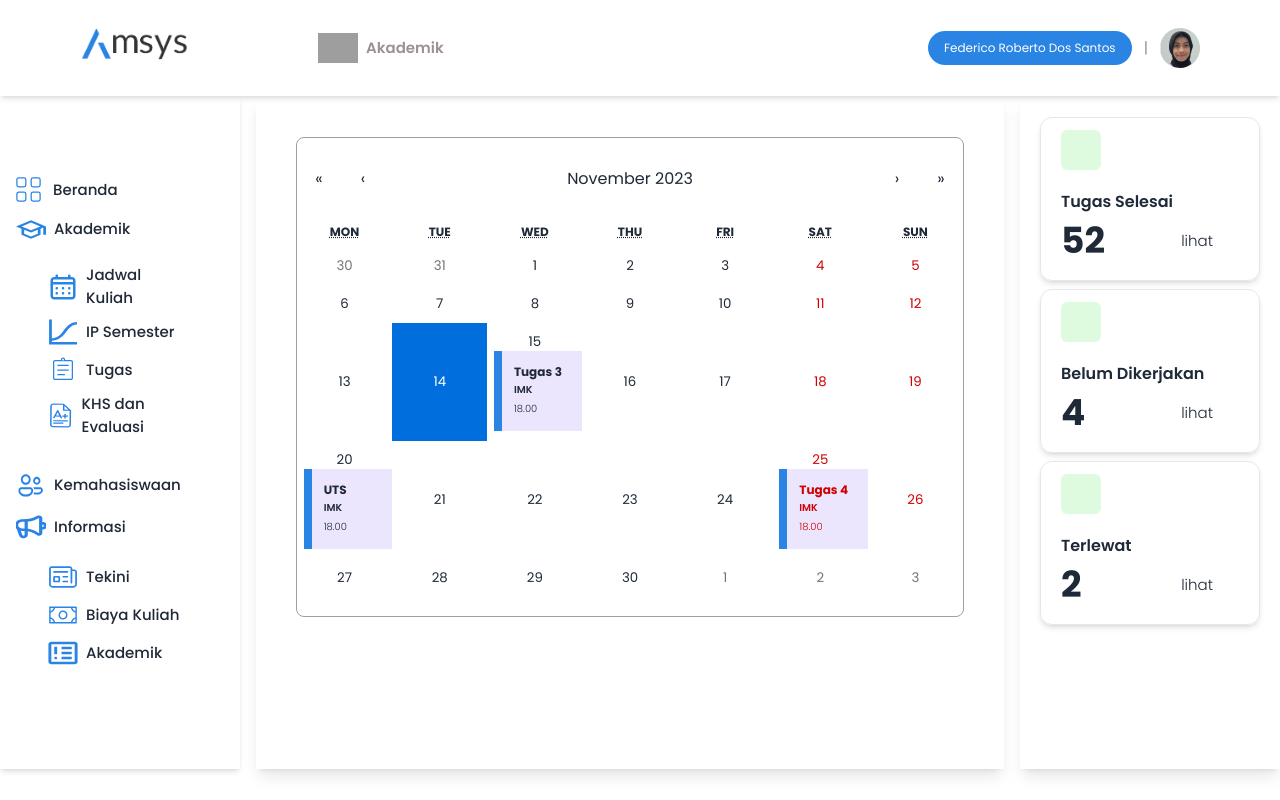
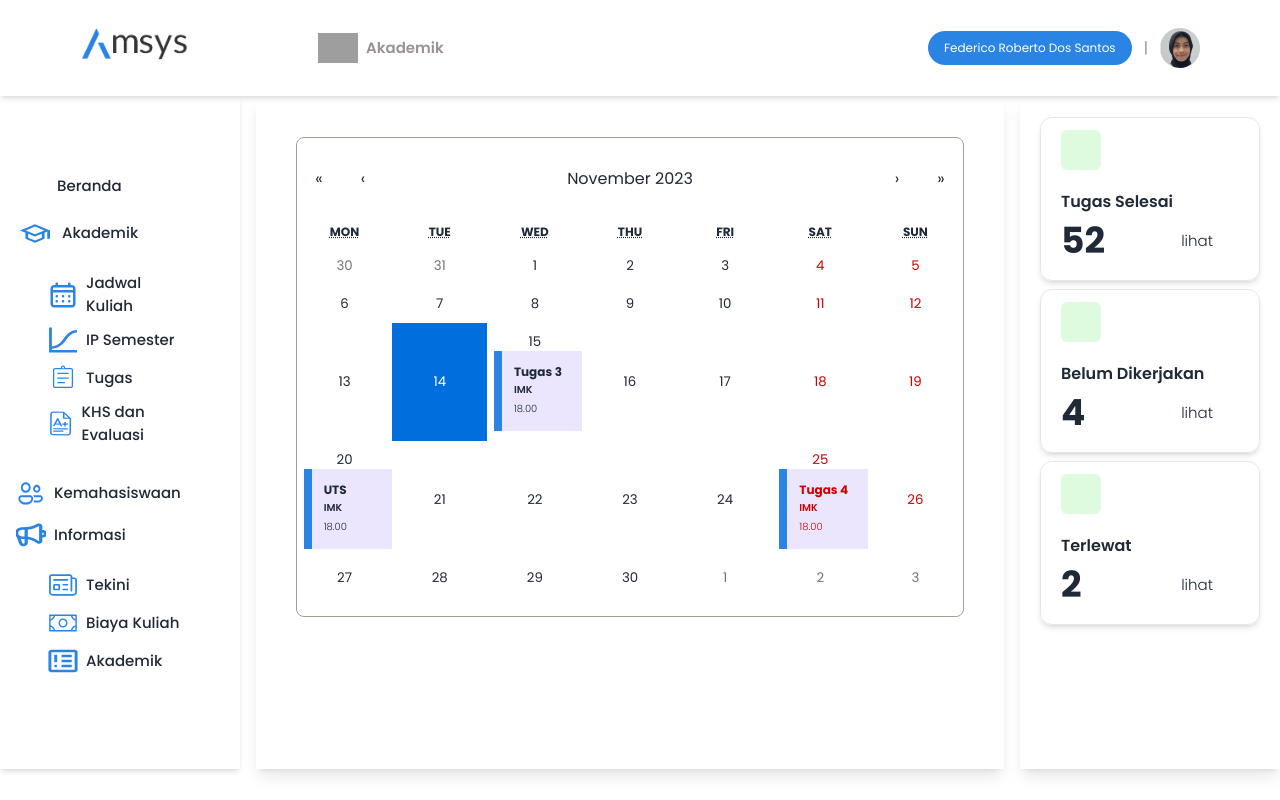
Before and after one commit to Hilaladiii/amsys, a React (Vite) app: page /tugas in a window 1280 px wide. Built offline with nearby package versions, Linux system fonts and the light colour scheme; grey boxes are pictures that could not be loaded; what tailwindcss-animated would draw is missing.

Commit message:
test navbar left

```diff
--- /dev/null
+++ b/src/Components/Elements/Button/ButtonNavbar.jsx
@@ -0,0 +1,17 @@
+import { useNavigate } from "react-router-dom"
+
+
+const ButtonNavbar = ({title,navigation, icons}) => {
+  const naav = useNavigate()
+  return (
+    <div className="group flex flex-row justify-between items-center hover:bg-[#9F9F9F17] animate-fade-right animate-delay-150" onClick={()=>nav(`${navigation}`)}>
+      <div className="flex flex-row gap-3 p-1 items-center">
+        <div className={`w-[25px] h-[25px] 2xl:w-[40px] 2xl:h-[40px] bg-[url('./assets/icons/${icons}')] bg-contain bg-center bg-no-repeat`}/>
+        <span className=" text-[15px] 2xl:text-[20px]">{title}</span>
+      </div>
+      <div className="w-1 h-8 bg-white group-hover:bg-tBlue"/>
+  </div>
+  )
+}
+
+export default ButtonNavbar
--- a/src/Components/Fragments/Navbar.jsx
+++ b/src/Components/Fragments/Navbar.jsx
@@ -2,6 +2,7 @@ import { Link } from "react-router-dom"
 import Button from "../Elements/Button/Button"
 import Hamburger from "../Elements/Button/Hamburger"
 import { useState } from "react"
+import ButtonNavbar from "../Elements/Button/ButtonNavbar"
 
 
 const Navbar = ({ onLoginClick, onRegisterClick, types }) => {
@@ -121,15 +122,16 @@ const NavbarTop = ({handleOpen, isOpen}) =>{
 const NavbarLeft = () =>{
   return(
     <nav className="hidden md:w-[30%] md:h-[84vh] lg:flex flex-col justify-center gap-3 2xl:gap-6 bg-white text-[15px] px-4 py-4 2xl:p-7 font-medium shadow-md">
-      <div className="flex flex-row items-center gap-3 hover:bg-tBlue animate-fade-right animate-delay-150">
-        <div className="w-[25px] h-[25px] 2xl:w-[40px] 2xl:h-[40px] bg-[url('./assets/icons/icon-beranda.svg')] bg-contain bg-center bg-no-repeat"/>
-        <span className=" text-[15px] 2xl:text-[20px]">Beranda</span>
-      </div>
+
+     <ButtonNavbar title={"Beranda"} navigation={"Beranda"} icons={'icon-beranda.svg'}/>
 
       <div className="flex flex-col">
-        <div className="flex flex-row items-center gap-2 animate-fade-right animate-delay-150">
-          <div className="w-[30px] h-[30px] 2xl:w-[40px] 2xl:h-[40px] bg-[url('./assets/icons/icon-academic.svg')] bg-contain bg-center bg-no-repeat"/>
-          <Link to={'/akademik'} className="text-[15px] 2xl:text-[20px]">Akademik</Link>
+        <div className="group flex flex-row justify-between items-center hover:bg-[#9F9F9F17]  animate-fade-right animate-delay-150">
+          <div className="flex flex-row gap-3 p-1 items-center">
+            <div className="w-[30px] h-[30px] 2xl:w-[40px] 2xl:h-[40px] bg-[url('./assets/icons/icon-academic.svg')] bg-contain bg-center bg-no-repeat"/>
+            <Link to={'/akademik'} className="text-[15px] 2xl:text-[20px]">Akademik</Link>
+          </div>
+          <div className="w-1 h-8 bg-white group-hover:bg-tBlue"/>
         </div>
         <div className="flex flex-col justify-between gap-2 px-8 py-5 animate-fade-right animate-delay-300">
           <div className="flex flex-row items-center gap-2">
```
